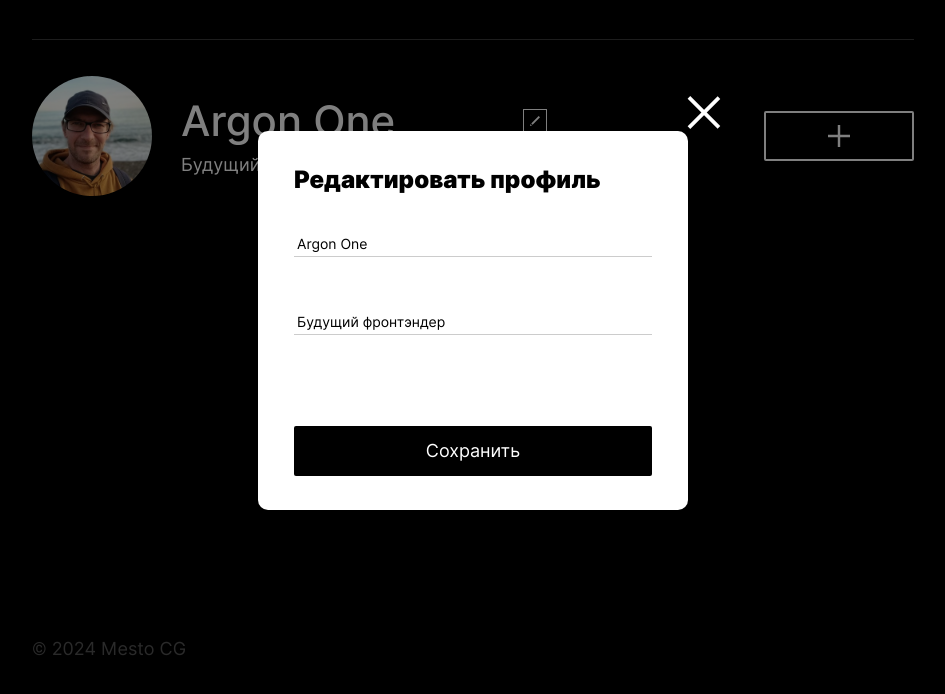
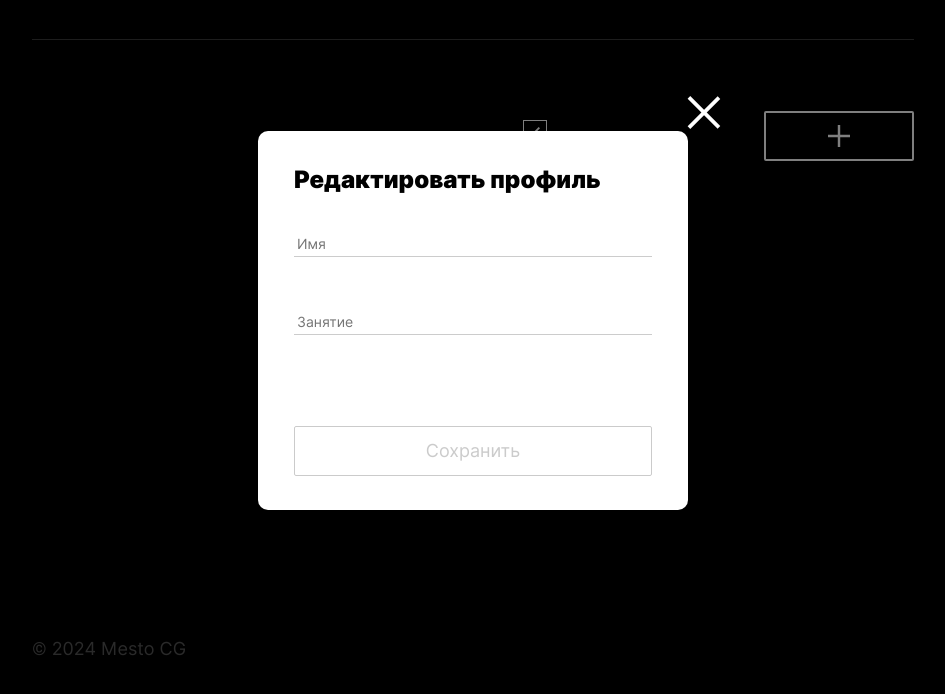
Before and after one commit to Igor-lx/mesto-project-ff, a website built with webpack: page src/index.html in a window 1280 px wide. Both pictures are taken after a click on the button 702 px from the left and 200 px from the top of the page. Shown: the part 80-774 px from the top of the page, without its empty margins (167-1112 px from the left). Built offline with nearby package versions, Linux system fonts and the light colour scheme; no server answers.

Commit message:
api_2.0_reworked+prettified+fixes

```diff
--- a/src/index.html
+++ b/src/index.html
@@ -21,14 +21,9 @@
       </header>
       <main class="content">
         <section class="profile page__section">
-          <div
-            class="profile__image"
-            style="
-              background-image: url(<%=require('./images/my_avatar.jpg')%>);
-            "
-          ></div>
+          <div class="profile__image" style=""></div>
           <div class="profile__info">
-            <h1 class="profile__title">Argon One</h1>
+            <h1 class="profile__title"></h1>
 
             <button
               class="profile__edit-button"
@@ -36,7 +31,7 @@
               aria-label="редактировать профиль"
             ></button>
 
-            <p class="profile__description">Будущий фронтэндер</p>
+            <p class="profile__description"></p>
           </div>
           <button
             class="profile__add-button"
--- a/src/index.js
+++ b/src/index.js
@@ -22,9 +22,10 @@ import {
   editUserData,
   addNewplace,
   deleteNewplace,
+  toggleLike,
 } from "./scripts/api";
 
-export const configAPI = {
+const configAPI = {
   baseUrl: "https://nomoreparties.co/v1/wff-cohort-28",
   headers: {
     authorization: "4539d8f5-d367-42ca-b41c-d2390bc8734d",
--- a/src/scripts/api.js
+++ b/src/scripts/api.js
@@ -17,7 +17,6 @@ function getResponse(responseObject) {
   }
   return Promise.reject(`Ошибка ${responseObject.status}`);
 }
-/* ---------------------------------------------------- */
 /* ---------------------------------------------------- */
 
 function getUserData(config) {
@@ -71,4 +70,5 @@ export {
   editUserData,
   addNewplace,
   deleteNewplace,
+  toggleLike
 };
--- a/src/scripts/card.js
+++ b/src/scripts/card.js
@@ -1,16 +1,20 @@
-function createCard(cardItemData, userId, callbackFunctionsSet) {
+export function createCard(cardItemData, userId, callbackFunctionsSet) {
+  /* ------------------------------------------------------------------------ */
   const nodeTemplate = document.querySelector("#card-template").content;
   const cardItem = nodeTemplate.querySelector(".card").cloneNode(true);
 
+  /* ------------------------------------------------------------------------ */
   const cardItemTitle = cardItem.querySelector(".card__title");
   const cardItemImage = cardItem.querySelector(".card__image");
 
+  /* ------------------------------------------------------------------------ */
   cardItemTitle.textContent = cardItemData.name;
   cardItemImage.src = cardItemData.link;
   cardItemImage.alt = 'фотография: "' + cardItemData.name + '"';
 
-  // Кнопка удаления карточки
+  /* --------------------------------------------------------------------------------  удаление карточки ------------------ */
   const cardDeleteButton = cardItem.querySelector(".card__delete-button");
+
   if (
     callbackFunctionsSet.showDeleteButton(
       cardItemData,
@@ -23,16 +27,17 @@ function createCard(cardItemData, userId, callbackFunctionsSet) {
     });
   }
 
-  // Кнопка лайка
+  /* ----------------------------------------------------------------------------------- лайк карточки ------------------- */
   const cardLikeButton = cardItem.querySelector(".card__like-button");
   const cardLikeCounter = cardItem.querySelector(".likes_counter");
+
   cardLikeCounter.textContent = cardItemData.likes.length;
 
   cardLikeButton.addEventListener("click", (evt) => {
     callbackFunctionsSet.likeCard(evt.target);
   });
 
-  // Открытие изображения в полноэкранном режиме
+  /* --------------------------------------------------------------------------------- Открытие на фулскрин  ------------- */
   cardItemImage.addEventListener("click", () => {
     if (cardItemImage.classList.contains("card__image__load_failure")) {
       return;
@@ -40,9 +45,10 @@ function createCard(cardItemData, userId, callbackFunctionsSet) {
     callbackFunctionsSet.openFullscreenImage(cardItemData);
   });
 
-  // Обработчик ошибки при загрузке изображения
+  /* ----------------------------------------------------------------------- Обработчик ошибки при загрузке изображения -- */
   const cardItemDescription = cardItem.querySelector(".card__description");
-  const cardLikeSection = cardItem.querySelector(".likes_section")
+  const cardLikeSection = cardItem.querySelector(".likes_section");
+
   cardItemImage.onerror = () => {
     callbackFunctionsSet.processImgDownldError(
       cardItemImage,
@@ -51,8 +57,7 @@ function createCard(cardItemData, userId, callbackFunctionsSet) {
       cardLikeSection
     );
   };
-
+  /* ------------------------------------------------------------------------ */
   return cardItem;
+  /* ------------------------------------------------------------------------ */
 }
-
-export { createCard };
--- a/src/scripts/modal.js
+++ b/src/scripts/modal.js
@@ -1,13 +1,13 @@
 function openModal(modalWindowElement) {
   modalWindowElement.classList.add("popup_is-opened");
   document.addEventListener("keydown", closeModalByKey);
-  modalWindowElement.addEventListener("click", closeModalByClick);
+  modalWindowElement.addEventListener("mousedown", closeModalByClick);
 }
 
 function closeModal(modalWindowElement) {
   modalWindowElement.classList.remove("popup_is-opened");
   document.removeEventListener("keydown", closeModalByKey);
-  modalWindowElement.removeEventListener("click", closeModalByClick);
+  modalWindowElement.removeEventListener("mousedown", closeModalByClick);
 }
 
 function closeModalByClick(evt) {
```
Also changed, not shown: src/images/CG1.jpg (deleted), src/images/CG2.jpg (deleted), src/images/CG3.jpg (deleted), src/images/CG4.jpg (deleted), src/images/CG5.jpg (deleted), src/images/CG6.jpg (deleted), src/images/avatar.jpg (deleted), src/images/my_avatar.jpg (deleted).
